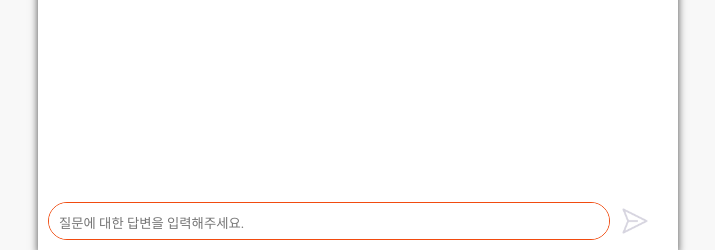
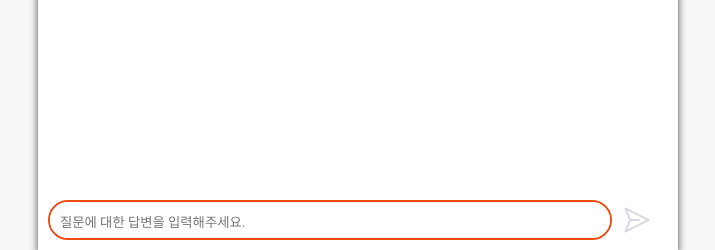
Before and after one commit to hansj204/CHATBOT, a Django app: page /chat in a window 1280 px wide. Shown: the part 550-800 px from the top of the page, without its empty margins (282-997 px from the left). Run offline with Django 4.2, Linux system fonts and the light colour scheme; parts of the project's set-up code (start-up, migrations or seed data) failed here and were passed over; some libraries are stand-ins or nearby versions; some web fonts are replaced.

Commit message:
디자인 수정

```diff
--- a/chatbot/static/css/chat.css
+++ b/chatbot/static/css/chat.css
@@ -50,7 +50,7 @@
 
 .send-msg {
     width: calc(100% - 100px);
-    border: 1px solid #f14b0f;
+    border: 2px solid #f14b0f;
     border-radius: 20px;
     outline: none;
     resize: none;
```
Also changed, not shown: chatbot/db.sqlite3.
